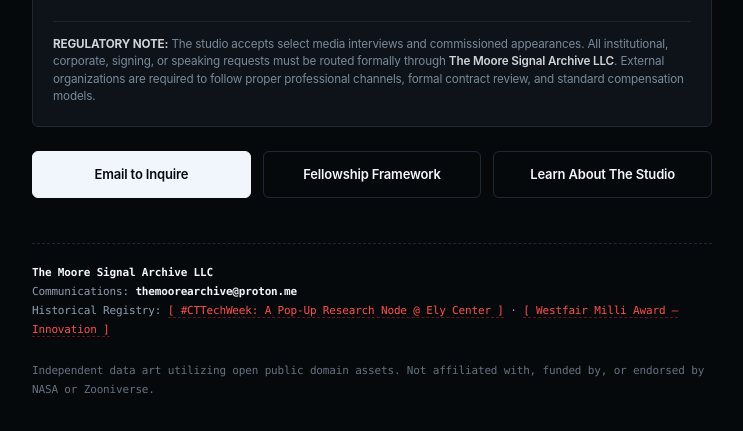
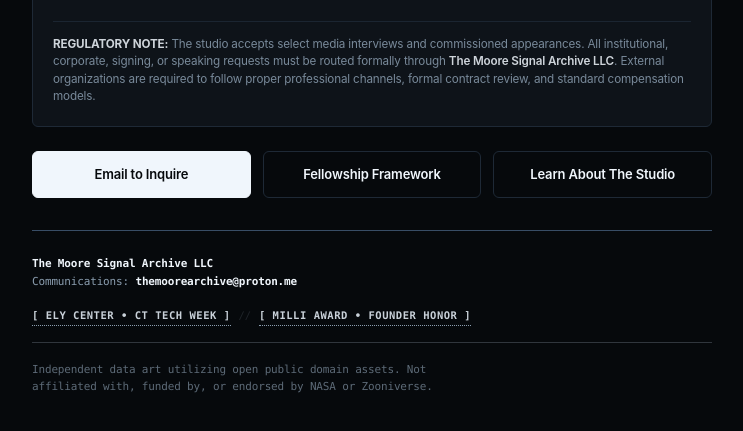
Before and after one commit to Cyber-Chic/themoorearchive, a plain HTML site: page hub.html in a window 1280 px wide. Shown: the part 3142-3573 px from the top of the page, without its empty margins (268-1011 px from the left). Drawn offline with Linux system fonts and the light colour scheme.

Commit message:
Update hub.html

```diff
--- a/hub.html
+++ b/hub.html
@@ -624,13 +624,24 @@
             </div>
         </section>
 
-        <footer>
-            <strong style="color: var(--text-main); font-weight: 600;">The Moore Signal Archive LLC</strong><br />
-            Communications: <strong style="color: var(--text-main); font-weight: 600;">themoorearchive@proton.me</strong><br />
-            Historical Registry: <a href="https://luma.com/q0lm15pz" target="_blank" rel="noopener noreferrer" class="footer-link">[ #CTTechWeek: A Pop-Up Research Node @ Ely Center ]</a> &middot; <a href="https://lifeasahuman.com/2015/mind-spirit/inspirational/a-milli-award-for-the-million-dollar-question-beals-conjecture-the-once-in-a-million-journey-of-angela-moore/" target="_blank" rel="noopener noreferrer" class="footer-link">[ Westfair Milli Award — Innovation ]</a><br /><br />
+        <footer style="border-top: 1px solid var(--border-glow); padding-top: 24px; margin-top: 32px;">
+            <div style="line-height: 1.6;">
+                <strong style="color: var(--text-main); font-weight: 600;">The Moore Signal Archive LLC</strong><br />
+                <span style="color: var(--text-muted);">Communications:</span> <strong style="color: var(--text-main); font-weight: 600;">themoorearchive@proton.me</strong>
+            </div>
 
-            <em style="font-style: normal; opacity: 0.7; display: block; margin-top: 4px;">Independent data art utilizing open public domain assets. Not affiliated with, funded by, or endorsed by NASA or Zooniverse.</em>
+            <!-- MATCHING MONOCHROME MATRIX-NAV REGISTRY -->
+            <div class="matrix-nav" style="margin: 16px 0 18px 0; font-size: 10.5px; display: flex; flex-wrap: wrap; align-items: center; gap: 8px;">
+                <a href="https://luma.com/q0lm15pz" target="_blank" rel="noopener noreferrer">[ ELY CENTER • CT TECH WEEK ]</a>
+                <span style="color: #30363d; opacity: 0.6; font-weight: 300;">//</span>
+                <a href="https://lifeasahuman.com/2015/mind-spirit/inspirational/a-milli-award-for-the-million-dollar-question-beals-conjecture-the-once-in-a-million-journey-of-angela-moore/" target="_blank" rel="noopener noreferrer">[ MILLI AWARD • FOUNDER HONOR ]</a>
+            </div>
+
+            <em style="font-style: normal; opacity: 0.65; display: block; line-height: 1.55; max-width: 62ch;">
+                Independent data art utilizing open public domain assets. Not affiliated with, funded by, or endorsed by NASA or Zooniverse.
+            </em>
         </footer>
+
 
     </div>
 
```
